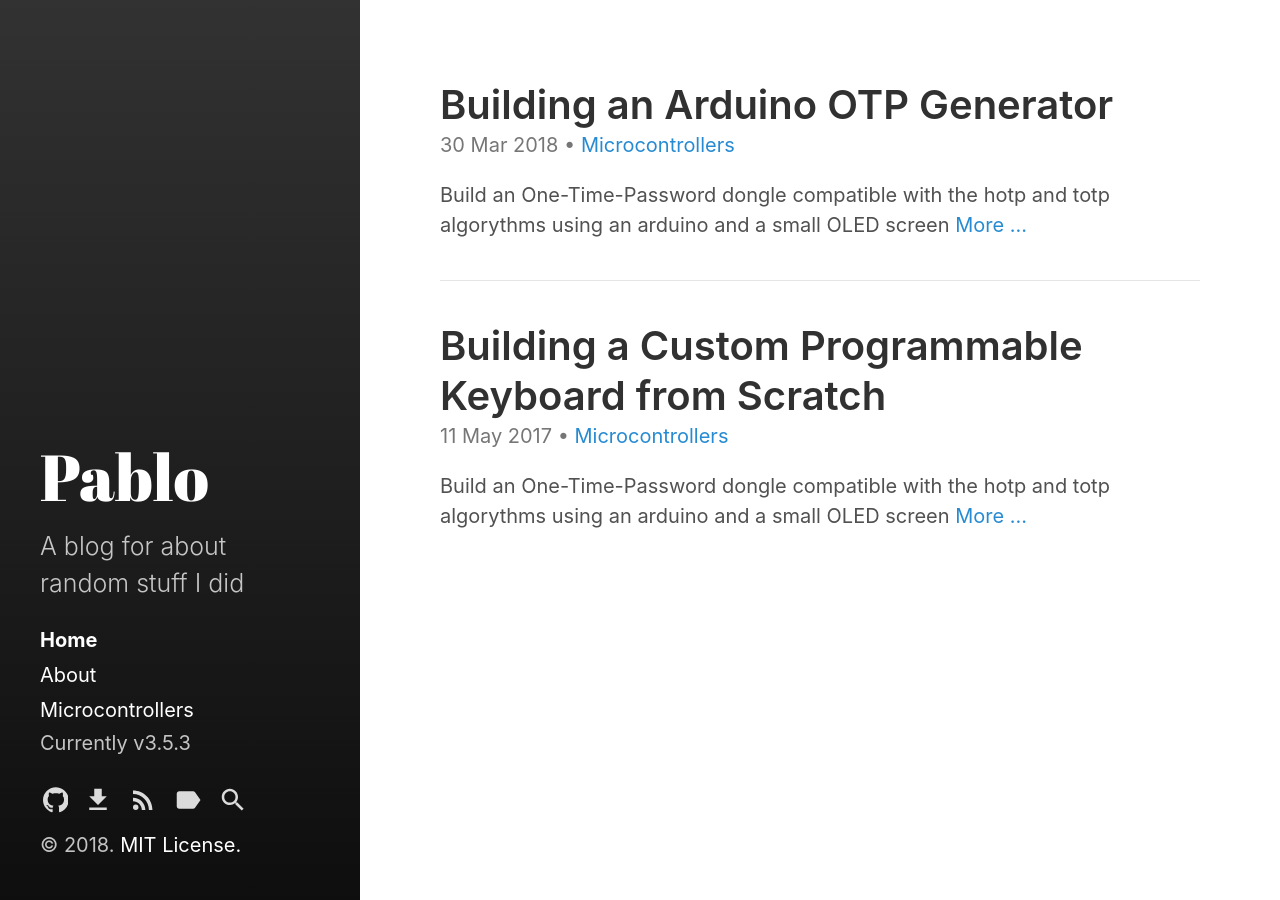
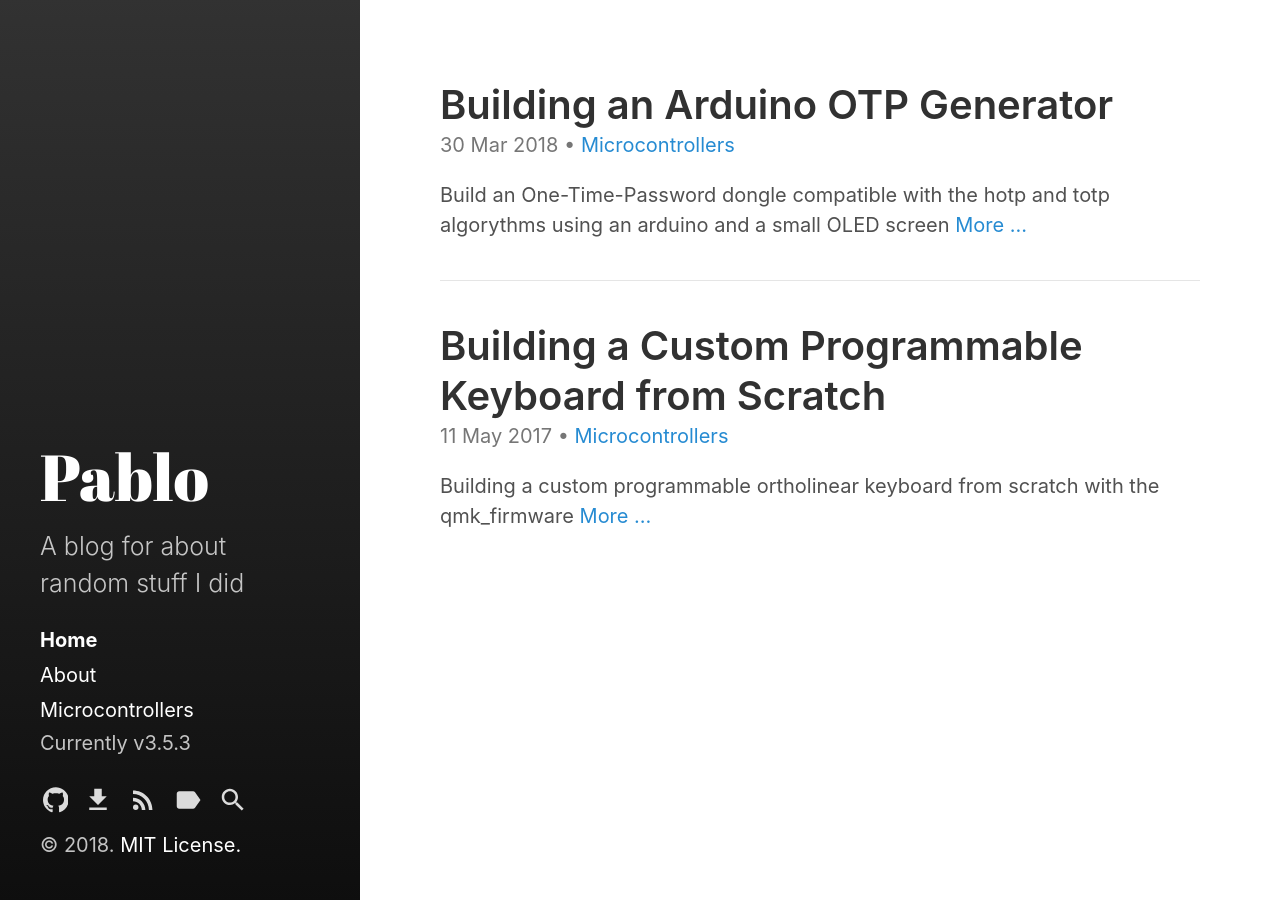
Before and after one commit to binaryplease/binaryplease.github.io, a Jekyll site: the page built from index.html, in a window 1280 px wide. Built offline with Jekyll 4.4.1, drawn with Linux system fonts in a browser that asks for light colours; the list of posts is cut into pages by our own code.

Commit message:
Update 2017-05-11-custom-keyboard.md

```diff
--- a/_posts/2017-05-11-custom-keyboard.md
+++ b/_posts/2017-05-11-custom-keyboard.md
@@ -1,7 +1,7 @@
 ---
 layout: post
 title: "Building a Custom Programmable Keyboard from Scratch"
-excerpt: "Build an One-Time-Password dongle compatible with the hotp and totp algorythms using an arduino and a small OLED screen"
+excerpt: "Building a custom programmable ortholinear keyboard from scratch with the qmk_firmware"
 categories:
   - Microcontrollers
 tags:
```
